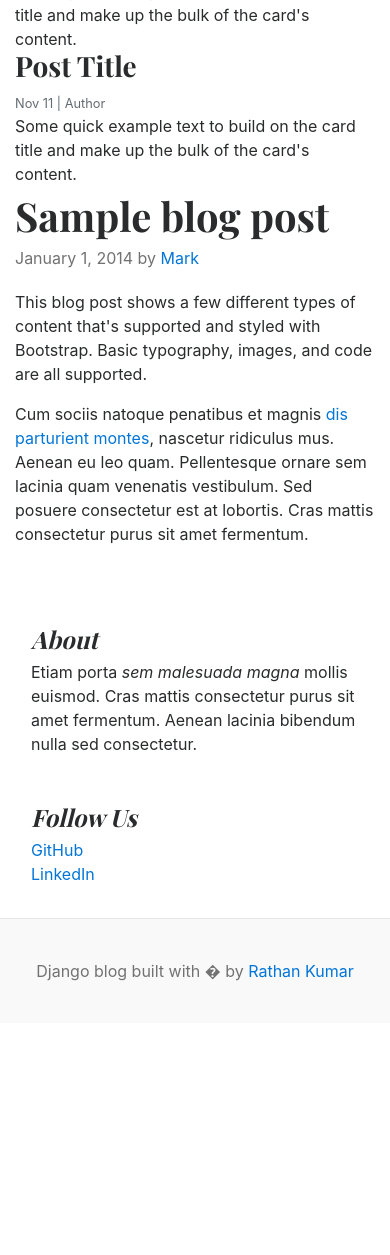
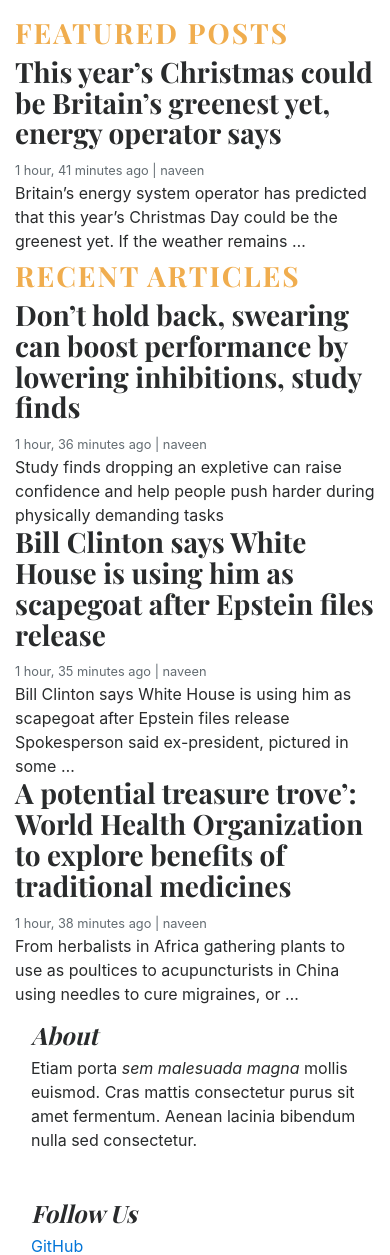
Before and after one commit to naveenkumarkk/blog, a Django app: page / in a window 390 px wide; the page is wider, and only the part inside the window is pictured. Shown: the part 639-1894 px from the top of that part. Before the commit the page ends 1620 px from the top of that part, so only its background shows below. Run offline with Django 5.2, Linux system fonts and the light colour scheme; data comes from the database, SQL or seed files in the repository; both versions use the stored data as it was after the commit.

Commit message:
feat: dynamic posts
Added logic to fetch posts and feature articles contents from DB

```diff
--- a/blog_main/urls.py
+++ b/blog_main/urls.py
@@ -15,12 +15,14 @@ Including another URLconf
     2. Add a URL to urlpatterns:  path('blog/', include('blog.urls'))
 """
 from django.contrib import admin
-from django.urls import path
+from django.urls import include,path
 from . import views
 from django.conf.urls.static import static
 from django.conf import settings
 
+
 urlpatterns = [
     path('admin/', admin.site.urls),
     path('',views.home,name='home'),
+    path('category/',include('blogs.urls'))
 ] + static(settings.MEDIA_URL, document_root=settings.MEDIA_ROOT)
--- a/blog_main/views.py
+++ b/blog_main/views.py
@@ -1,5 +1,19 @@
 # from django.http import HttpResponse
 from django.shortcuts import render
+from blogs.models import Category, Blog
+
 
 def home(request):
-    return render(request,'home.html')
+    categories = Category.objects.all()
+    featured_posts = Blog.objects.filter(is_featured=True, status="Published").order_by(
+        "updated_at"
+    )  # ascending, if descending order add '-'
+    posts = Blog.objects.filter(is_featured=False, status="Published").order_by(
+        "updated_at"
+    )
+    context = {
+        "categories": categories,
+        "featured_posts": featured_posts,
+        "posts": posts,
+    }
+    return render(request, "home.html", context)
--- /dev/null
+++ b/blogs/urls.py
@@ -0,0 +1,6 @@
+from django.urls import path
+from . import views
+
+urlpatterns = [
+    path('<int:category_id>/',views.posts_by_category,name='posts_by_category')
+]
--- a/templates/home.html
+++ b/templates/home.html
@@ -26,68 +26,55 @@
 
       <div class="nav-scroller py-1 mb-2">
         <nav class="nav d-flex justify-content-between">
-          <a class="p-2 text-muted" href="#">World</a>
-          <a class="p-2 text-muted" href="#">U.S.</a>
-          <a class="p-2 text-muted" href="#">Technology</a>
-          <a class="p-2 text-muted" href="#">Design</a>
-          <a class="p-2 text-muted" href="#">Culture</a>
-          <a class="p-2 text-muted" href="#">Business</a>
-          <a class="p-2 text-muted" href="#">Politics</a>
-          <a class="p-2 text-muted" href="#">Opinion</a>
-          <a class="p-2 text-muted" href="#">Science</a>
-          <a class="p-2 text-muted" href="#">Health</a>
-          <a class="p-2 text-muted" href="#">Style</a>
-          <a class="p-2 text-muted" href="#">Travel</a>
+          {% for category in categories %}
+          <a class="p-2 text-muted" href="#">{{category.category_name|capfirst}}</a>
+          {% endfor %}
         </nav>
       </div>
 
 
-
-<div class="jumbotron p-3 p-md-5 text-white rounded bg-dark" style="background-image: url({% static 'images/cricket.jpg' %});background-blend-mode: overlay;background-size:cover;">
+{% for post in featured_posts %}
+{% if forloop.first%}
+<div class="jumbotron p-3 p-md-5 text-white rounded bg-dark" style="background-image: url({{post.feature_image.url}});background-blend-mode: overlay;background-size:cover;">
     <div class="col-md-8 px-0">
-      <h1 class="display-4 font-italic">Title of a longer featured blog post</h1>
-      <p class="lead my-3">Multiple lines of text that form the lede, informing new readers quickly and efficiently about what's most interesting in this post's contents.</p>
+      <h1 class="display-4 font-italic">{{post.title}}</h1>
+      <p class="lead my-3">{{post.short_description | truncatewords:20}}</p>
       <p class="lead mb-0"><a href="#" class="text-white font-weight-bold">Continue reading...</a></p>
     </div>
   </div>
-
+{% endif %}
+{% endfor %}
+{% comment %} Featured Posts {% endcomment %}
+<h3 class="text-uppercase text-warning" style="letter-spacing:2px">Featured Posts</h3>
   <div class="row mb-2">
+    {% for post in featured_posts %}
+    {% if not forloop.first%}
     <div class="col-md-6">
       <div class="card border-0" >
         <div class="card-body">
-          <h3>Post Title</h3>
-          <small class="mb-1 text-muted">Nov 11 | Author</small>
-          <p class="card-text">Some quick example text to build on the card title and make up the bulk of the card's content.</p>
+          <h3>{{post.title}}</h3>
+          <small class="mb-1 text-muted">{{post.created_at | timesince}} ago | {{post.author}}</small>
+          <p class="card-text">{{post.short_description | truncatewords:20}}</p>
         </div>
       </div>
     </div>
-    <div class="col-md-6">
-      <div class="card border-0" >
-        <div class="card-body">
-          <h3>Post Title</h3>
-          <small class="mb-1 text-muted">Nov 11 | Author</small>
-          <p class="card-text">Some quick example text to build on the card title and make up the bulk of the card's content.</p>
-        </div>
-      </div>
-    </div>
+    {% endif %}
+    {% endfor %}
   </div>
-
+{% comment %} Recent Articles {% endcomment %}
+<h3 class="text-uppercase text-warning" style="letter-spacing:2px">Recent Articles</h3>
   <main role="main" class="container p-0">
     <div class="row">
       <div class="col-md-8 blog-main">
-
-        <div class="blog-post">
-          <h2 class="blog-post-title">Sample blog post</h2>
-          <p class="blog-post-meta">January 1, 2014 by <a href="#">Mark</a></p>
-
-          <p>This blog post shows a few different types of content that's supported and styled with Bootstrap. Basic typography, images, and code are all supported.</p>
-
-          <p>Cum sociis natoque penatibus et magnis <a href="#">dis parturient montes</a>, nascetur ridiculus mus. Aenean eu leo quam. Pellentesque ornare sem lacinia quam venenatis vestibulum. Sed posuere consectetur est at lobortis. Cras mattis consectetur purus sit amet fermentum.</p>
-
-
+        {% for post in posts %}
+        <div class="card border-0" >
+          <div class="card-body">
+            <h3>{{post.title}}</h3>
+            <small class="mb-1 text-muted">{{post.created_at | timesince}} ago | {{post.author}}</small>
+            <p class="card-text">{{post.short_description | truncatewords:20}}</p>
+          </div>
         </div>
-        <!-- /.blog-post -->
-
+        {% endfor %}
       </div>
       <!-- /.blog-main -->
 
```
Also changed, not shown: blogs/views.py (+7 -0 lines), db.sqlite3.
